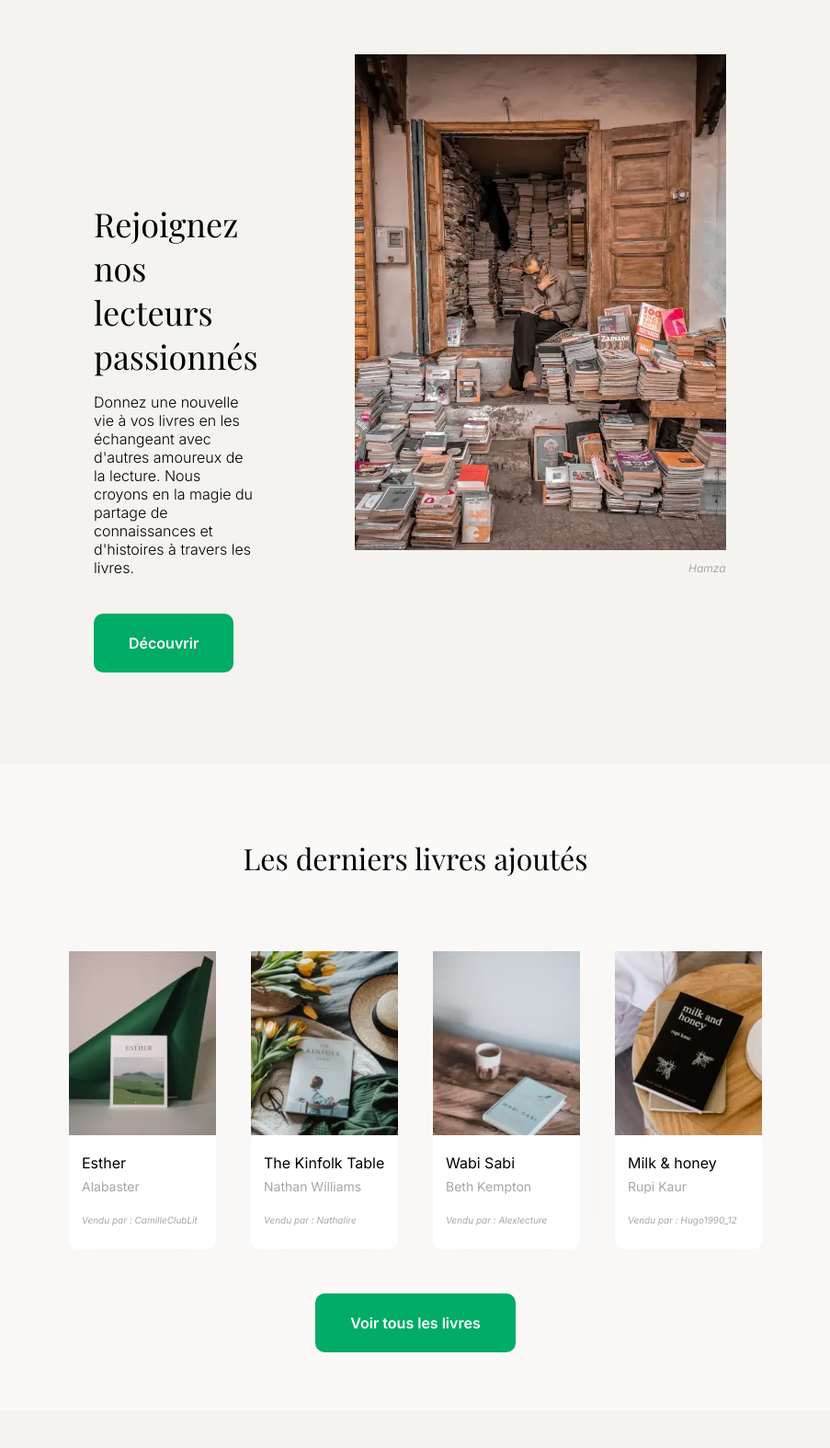
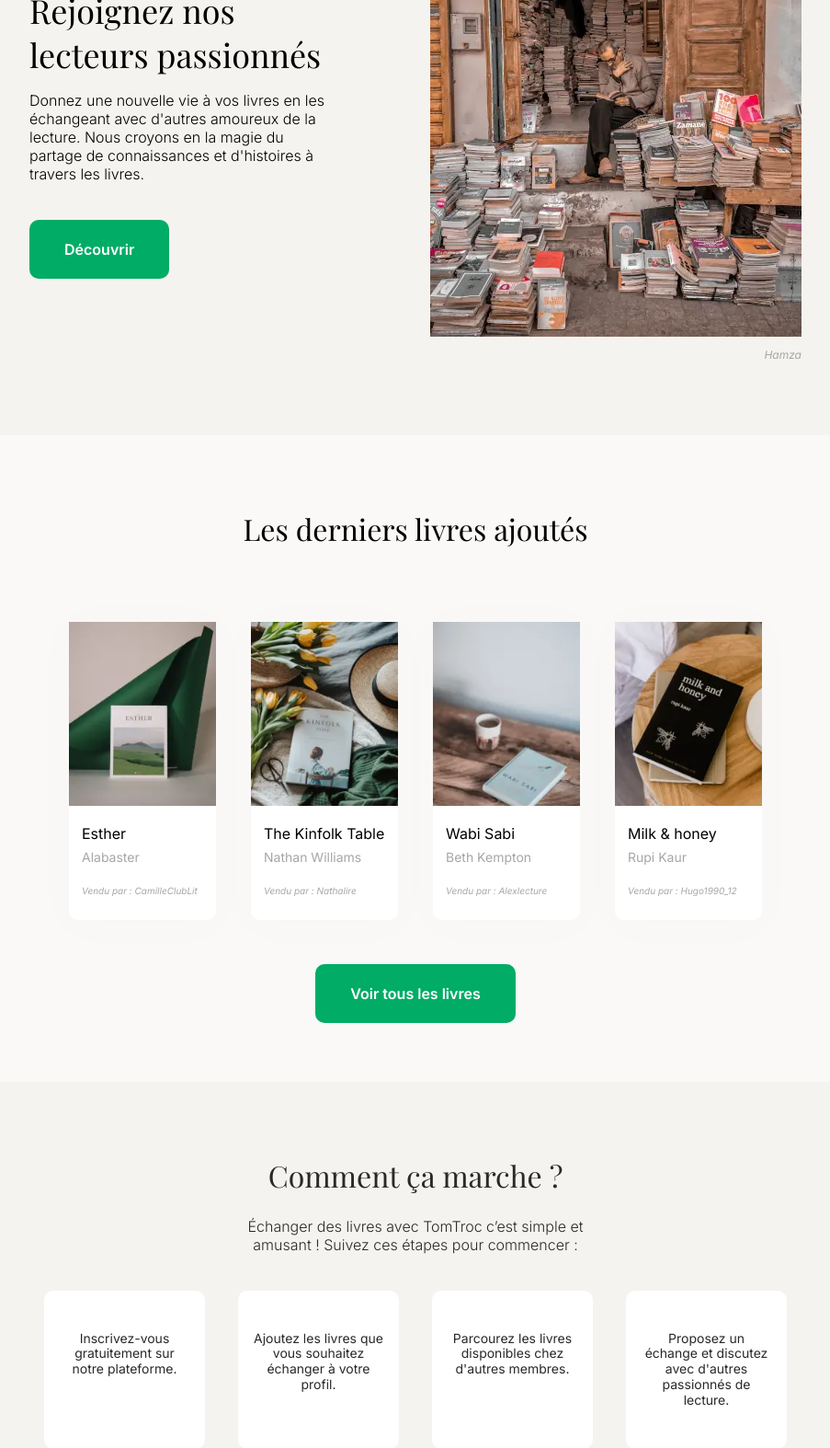
Before and after one commit to Dave25440/da-php-symfony-tom-troc, a PHP site: page / in a window 1280 px wide; the page is wider, and only the part inside the window is pictured. Shown: the part 351-1925 px from the top of that part at 92% size, without its empty margins (188-1091 px from the left). Run offline with PHP 8.4, Linux system fonts and the light colour scheme; some web fonts are replaced.

Commit message:
Refactoring style of join section

```diff
--- a/public/css/style.css
+++ b/public/css/style.css
@@ -42,6 +42,8 @@ h2 {
 
 img {
     display: block;
+    max-width: 100%;
+    height: auto;
 }
 
 figcaption {
@@ -144,15 +146,22 @@ nav a:hover,
 /* Join section */
 .section-join {
     display: flex;
-    margin: 80px 310px 100px 290px;
+    gap: 105px;
+    max-width: 840px;
+    margin: 80px auto;
 }
 
 .section-join-content {
-    margin: 160px 105px 0 0;
+    flex: 1;
+    margin-top: 160px;
 }
 
 .section-join-content > p {
-    margin: 16px 0 40px 0;
+    margin: 1em 0 40px 0;
+}
+
+.section-join > figure {
+    flex: 0 1 404px;
 }
 
 
```
